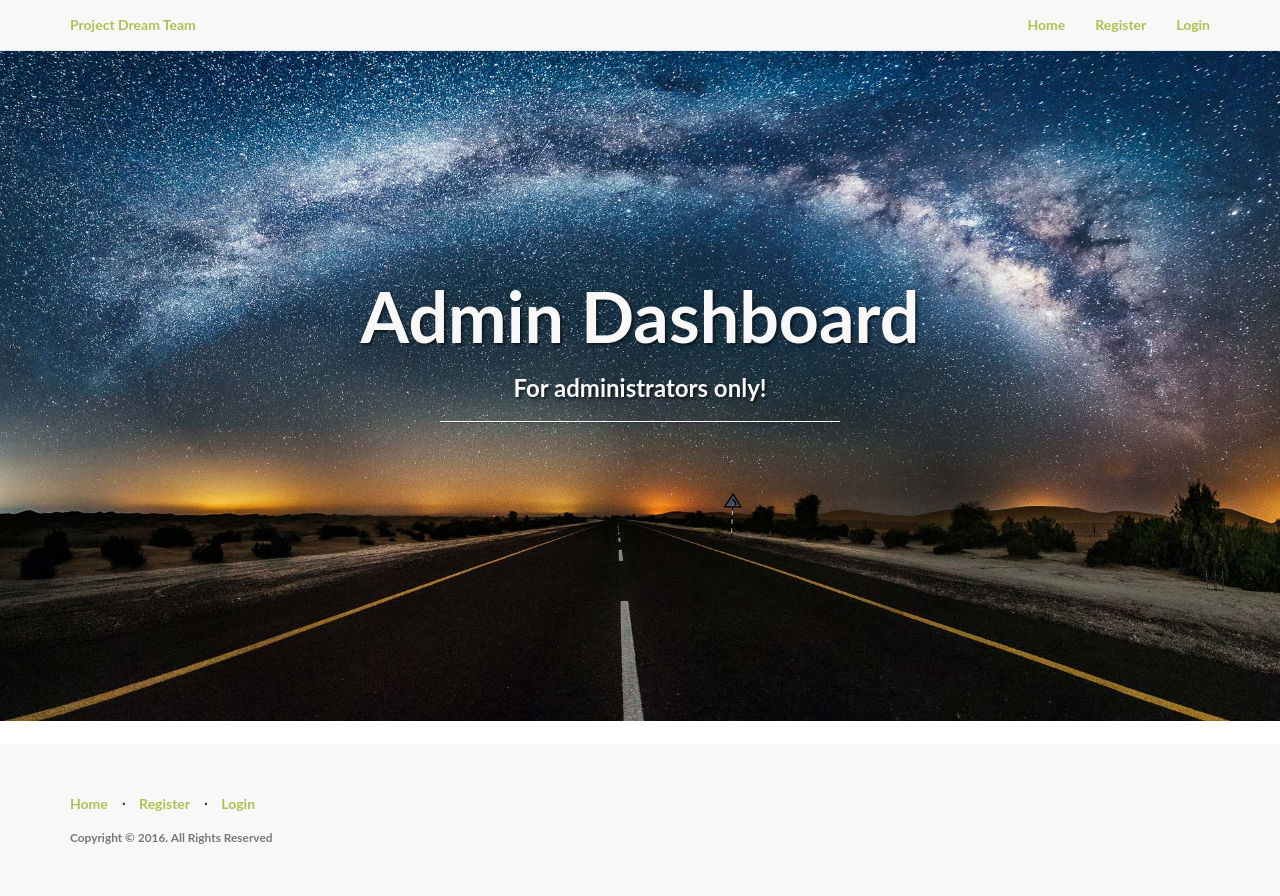
After one commit to fkovaldev/dream-team, a Python web app: template app/templates/home/admin_dashboard.html in a window 1280 px wide. The commit adds this page. Run offline with Jinja, Linux system fonts and the light colour scheme; the template is opened without the code that fills it, so the values that code supplies are empty; some libraries are stand-ins or nearby versions.

Commit message:
admin dashboard completed

```diff
--- a/app/templates/base.html
+++ b/app/templates/base.html
@@ -24,7 +24,14 @@
           <div class="collapse navbar-collapse" id="bs-example-navbar-collapse-1">
 	      <ul class="nav navbar-nav navbar-right">
                   {% if current_user.is_authenticated %}
+                      {% if current_user.is_admin %}
+                          <li><a href="{{ url_for('home.admin_dashboard') }}">Dashboard</a></li>
+                          <li><a href="#">Departments</a></li>
+                          <li><a href="#">Roles</a></li>
+                          <li><a href="#">Employees</a></li>
+                      {% else %}
                           <li><a href="{{ url_for('home.dashboard') }}">Dashboard</a></li>
+                      {% endif %}
                       <li><a href="{{ url_for('auth.logout') }}">Logout</a></li>
                       <li><a><i class="fa fa-user"></i>  Hi, {{ current_user.username }}!</a></li>
                   {% else %}
--- /dev/null
+++ b/app/templates/home/admin_dashboard.html
@@ -0,0 +1,20 @@
+<!-- app/templates/home/admin_dashboard.html -->
+
+{% extends "base.html" %}
+{% block title %}Admin Dashboard{% endblock %}
+{% block body %}
+<div class="intro-header">
+    <div class="container">
+        <div class="row">
+            <div class="col-lg-12">
+                <div class="intro-message">
+                    <h1>Admin Dashboard</h1>
+                    <h3>For administrators only!</h3>
+                    <hr class="intro-divider">
+                    </ul>
+                </div>
+            </div>
+        </div>
+    </div>
+</div>
+{% endblock %}
```
Also changed, not shown: app/auth/views.py (+5 -6 lines), app/home/views.py (+12 -2 lines). Lines whose indentation alone changed are shown as unchanged.
